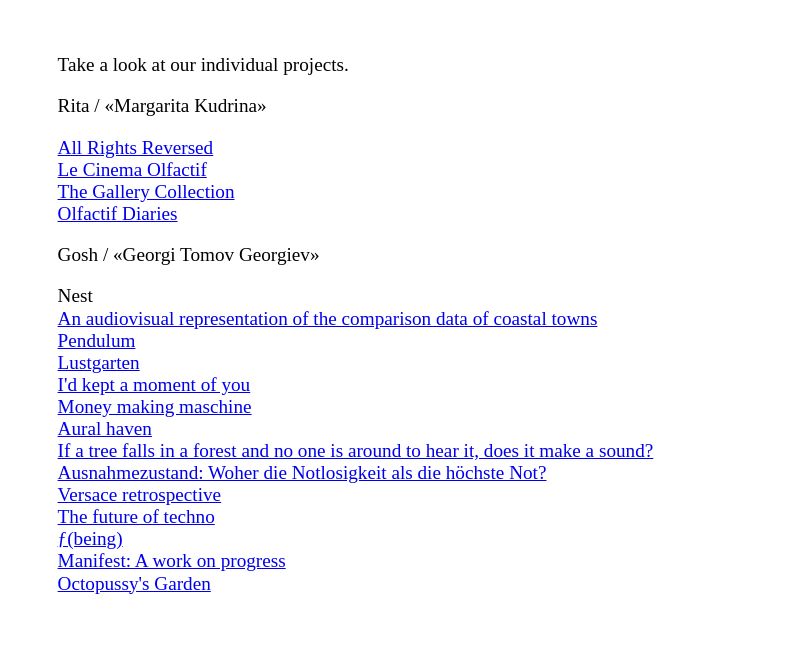
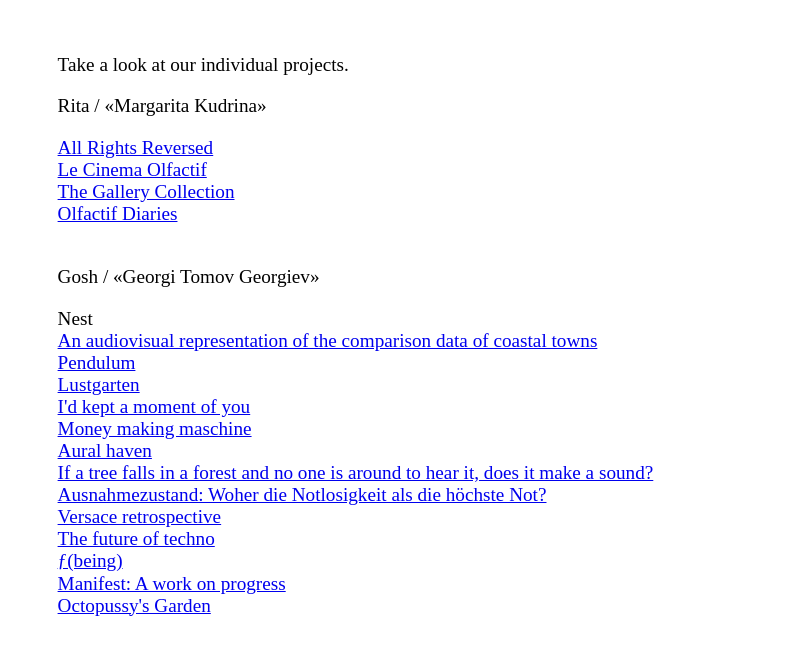
Before and after one commit to artrelated/AR-Website, a plain HTML site: page archive.html in a window 1280 px wide. Shown: the part 116-770 px from the top of the page, without its empty margins (0-807 px from the left). Drawn offline with Linux system fonts and the light colour scheme.

Commit message:
Add files via upload

```diff
--- a/archive.html
+++ b/archive.html
@@ -18,7 +18,7 @@
 	  <p><a href="projects/all-rights-reversed">All Rights Reversed</a><br>
       <a href="archive/rita/le-cinema-olfactif">Le Cinema Olfactif</a><br>
       <a href="archive/rita/the-gallery-collection">The Gallery Collection</a><br>
-      <a href="archive/rita/olfactif-diaries">Olfactif Diaries</a></p>
+      <a href="archive/rita/olfactif-diaries">Olfactif Diaries</a><br><br></p>
     <p>Gosh / «Georgi Tomov Georgiev»</p>
     <p>Nest<br>
       <a href="archive/gosh/an-audiovisual-representation">An audiovisual representation of the comparison data of coastal towns</a><br>
```
